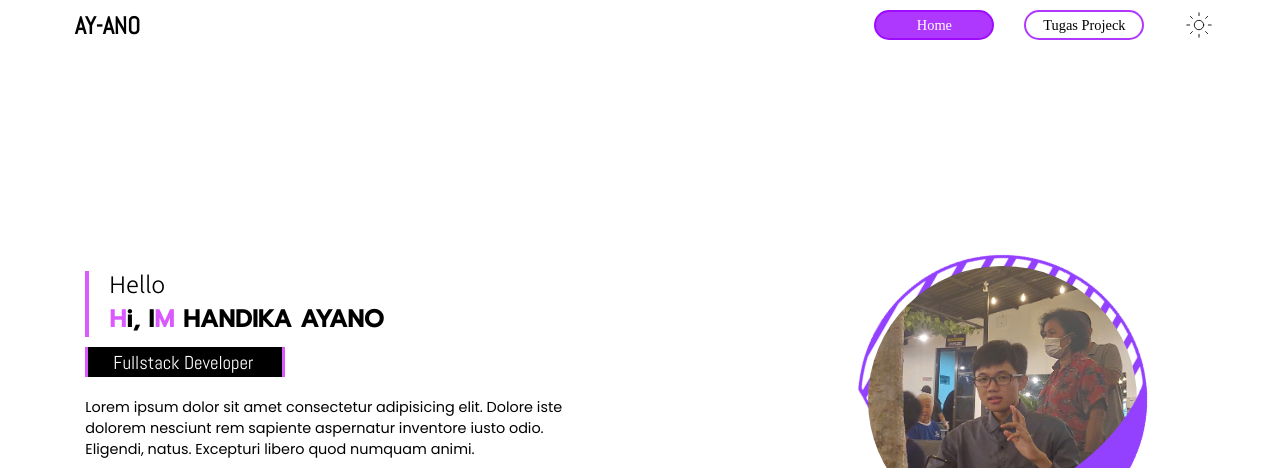
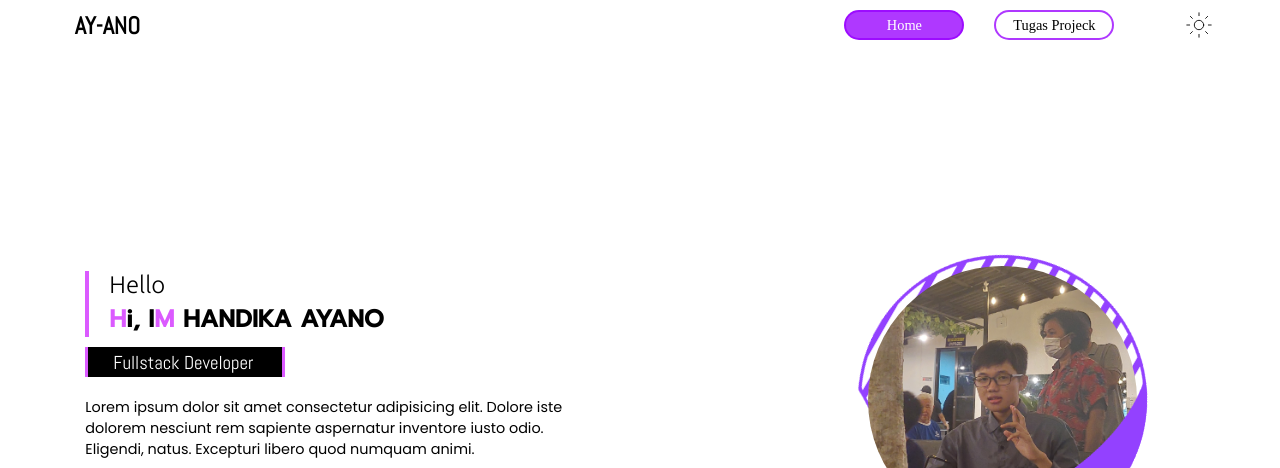
Before and after one commit to handikaAyy/tugasPortfolio, a plain HTML site: page index.html in a window 1280 px wide. Shown: the top 468 px of the page. Drawn offline with nearby package versions, Linux system fonts and the light colour scheme.

Commit message:
Update styles.css

```diff
--- a/assets/css/styles.css
+++ b/assets/css/styles.css
@@ -188,7 +188,7 @@ ion-icon::after {
 
 .setting ul {
   list-style: none;
-  padding-right: 10px;
+  padding-right: 40px;
   display: flex;
 }
 .setting ul li {
```
